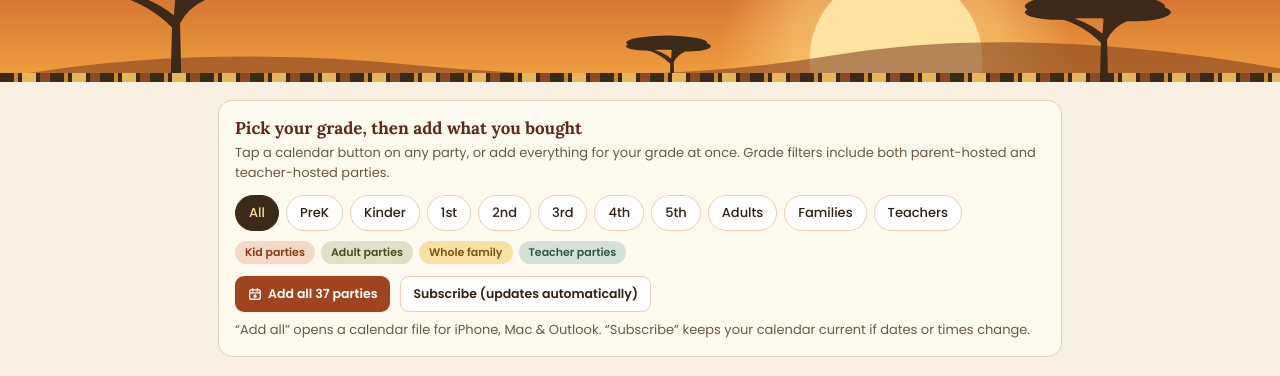
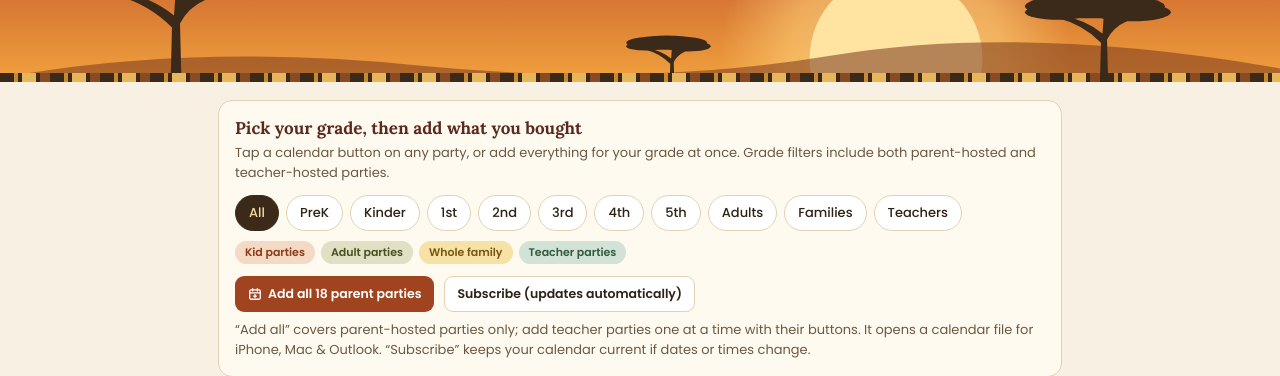
Before and after one commit to perfectionprincess-cell/holidaysafariparties, a plain HTML site: page index.html in a window 1280 px wide. Shown: the part 157-533 px from the top of the page. Drawn offline with Linux system fonts and the light colour scheme.

Commit message:
Limit Add all / Subscribe to parent-hosted parties
Co-Authored-By: Claude Opus 5.5 <noreply@anthropic.com>
Claude-Session: https://claude.ai/code/session_01LyeQTqJ3psmPjT2tQeWbZh

```diff
--- a/index.html
+++ b/index.html
@@ -91,7 +91,7 @@ footer b{font:600 11px Poppins,sans-serif;letter-spacing:.2em;color:var(--rust);
       <svg viewBox="0 0 24 24" fill="none" stroke="currentColor" stroke-width="2.2" stroke-linecap="round"><rect x="3" y="5" width="18" height="16" rx="2"/><path d="M3 10h18M8 3v4M16 3v4M12 13v5M9.5 15.5h5"/></svg>
       <span id="allLabel">Add all parties</span></a>
       <a class="btn ghost" id="subLink" href="#">Subscribe (updates automatically)</a></div>
-    <p class="small" style="margin-top:8px">“Add all” opens a calendar file for iPhone, Mac &amp; Outlook. “Subscribe” keeps your calendar current if dates or times change.</p>
+    <p class="small" style="margin-top:8px">“Add all” covers parent-hosted parties only; add teacher parties one at a time with their buttons. It opens a calendar file for iPhone, Mac &amp; Outlook. “Subscribe” keeps your calendar current if dates or times change.</p>
       </div>
   <div id="list"></div>
   <footer><b>Frostwood Roars</b> · Parties with “Time TBA” are added as all-day events — check your invitation for times.</footer>
@@ -125,11 +125,12 @@ function render(){
     `<button class="f${k===cur?" on":""}" data-k="${k}" aria-pressed="${k===cur}">${l}</button>`).join("");
   const shown = EVENTS.filter(e => cur==="all" || e.tags.includes(cur));
   const label = FILTERS.find(f=>f[0]===cur)[2];
-  const dated = shown.filter(e=>e.ics).length;
+  const dated = shown.filter(e=>e.ics && !e.tags.includes("teacher")).length;
   const file = cur==="all" ? "frostwood-all-parties.ics" : `frostwood-${cur}.ics`;
   const all = document.getElementById("allLink");
   all.href = file;
-  document.getElementById("allLabel").textContent = cur==="all" ? `Add all ${dated} parties` : (dated>1 ? `Add all ${dated} ${label} parties` : `Add the ${label} party`);
+  const pp = cur==="adults"||cur==="family" ? "" : " parent";
+  document.getElementById("allLabel").textContent = cur==="all" ? `Add all ${dated} parent parties` : (dated>1 ? `Add all ${dated} ${label}${pp} parties` : `Add the ${label}${pp} party`);
   all.style.display = dated ? "" : "none";
   const sub = document.getElementById("subLink");
   sub.href = "webcal://" + location.host + location.pathname.replace(/[^/]*$/, "") + file;
```
Also changed, not shown: 9 other files.
